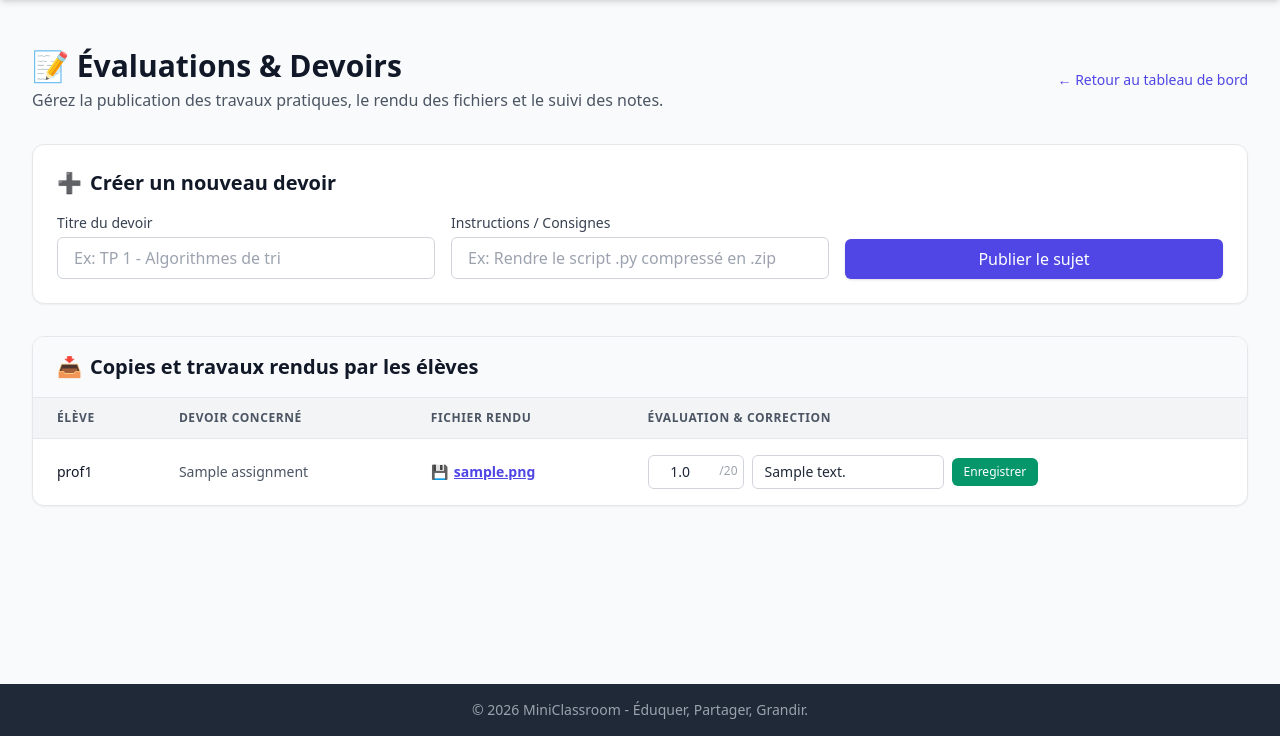
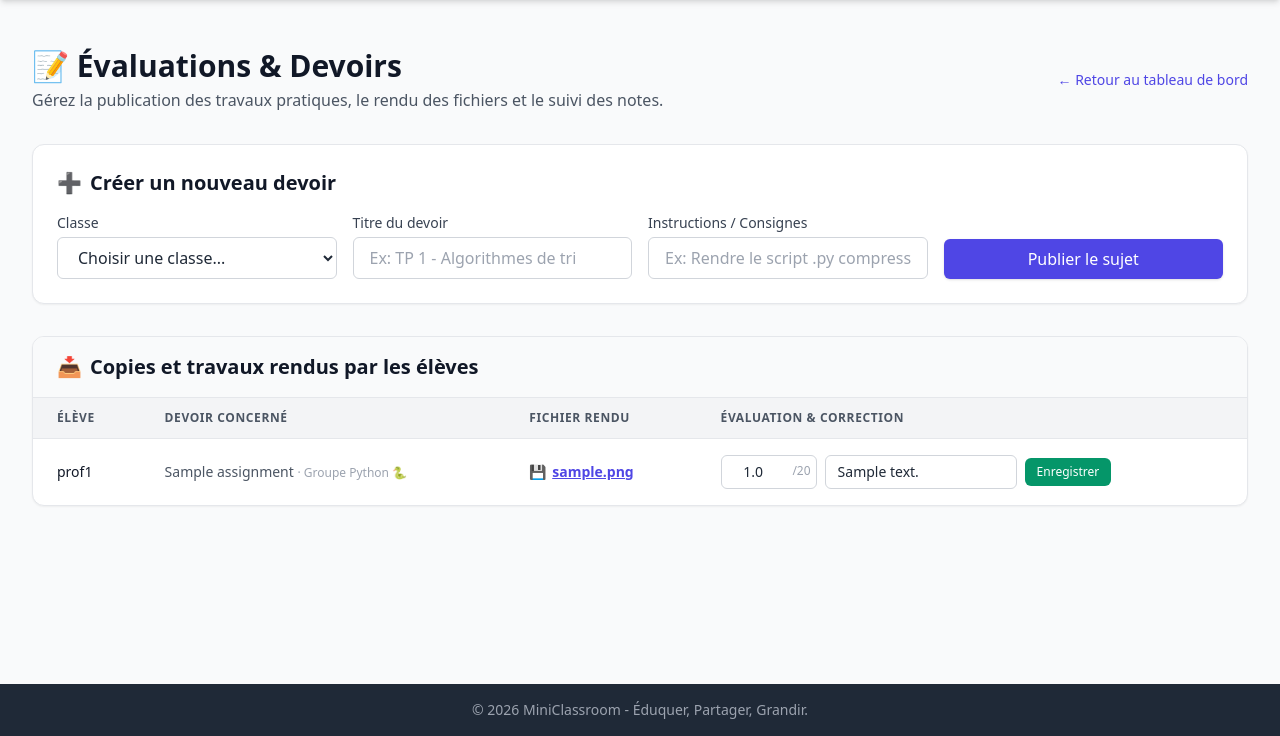
Before and after one commit to JuloEco/Classroom, a Flask app: page /devoirs in a window 1280 px wide. Shown: the part 64-800 px from the top of the page. Run offline with Flask 3, Linux system fonts and the light colour scheme; the visitor is signed in with stand-in values (Sample User, id 1); tables that the repository leaves empty hold one stand-in row (values such as "Sample post"); some libraries are stand-ins or nearby versions.

Commit message:
Add files via upload

```diff
--- a/templates/devoirs.html
+++ b/templates/devoirs.html
@@ -20,8 +20,18 @@
         <h2 class="text-xl font-bold text-gray-900 mb-4 flex items-center gap-2">
             <span>➕</span> Créer un nouveau devoir
         </h2>
-        <form method="POST" action="{{ url_for('devoirs') }}" class="grid grid-cols-1 md:grid-cols-3 gap-4 items-end">
+        <form method="POST" action="{{ url_for('devoirs') }}" class="grid grid-cols-1 md:grid-cols-4 gap-4 items-end">
             <input type="hidden" name="create_assignment" value="1">
+            <div class="md:col-span-1">
+                <label for="classroom_id" class="block text-sm font-medium text-gray-700 mb-1">Classe</label>
+                <select name="classroom_id" id="classroom_id" required
+                        class="w-full px-4 py-2 border border-gray-300 rounded-md bg-white focus:ring-2 focus:ring-indigo-500 focus:border-indigo-500 outline-none transition">
+                    <option value="" disabled selected>Choisir une classe...</option>
+                    {% for classe in classes_prof %}
+                        <option value="{{ classe.id }}">{{ classe.name }}</option>
+                    {% endfor %}
+                </select>
+            </div>
             <div class="md:col-span-1">
                 <label for="title" class="block text-sm font-medium text-gray-700 mb-1">Titre du devoir</label>
                 <input type="text" name="title" id="title" required
@@ -40,6 +50,9 @@
                 </button>
             </div>
         </form>
+        {% if not classes_prof %}
+            <p class="text-xs text-amber-700 mt-3">Vous n'êtes rattaché à aucune classe : demandez à un administrateur de vous en assigner une pour pouvoir publier un devoir.</p>
+        {% endif %}
     </div>
 
     <!-- Tableau des copies à corriger -->
@@ -70,7 +83,7 @@
                         {% for sub, user, assign in rendus %}
                         <tr class="hover:bg-gray-50 transition">
                             <td class="px-6 py-4 font-medium text-gray-900">{{ user.username }}</td>
-                            <td class="px-6 py-4 text-gray-600">{{ assign.title }}</td>
+                            <td class="px-6 py-4 text-gray-600">{{ assign.title }}{% if assign.classroom %} <span class="text-xs text-gray-400">· {{ assign.classroom.name }}</span>{% endif %}</td>
                             <td class="px-6 py-4">
                                 <a href="{{ url_for('telecharger_devoir', filename=sub.filename) }}" class="inline-flex items-center gap-1.5 text-indigo-600 hover:text-indigo-900 font-semibold">
     💾 <span class="underline truncate max-w-xs">{{ sub.filename }}</span>
@@ -122,7 +135,10 @@
             <div class="bg-white rounded-xl shadow-sm border border-gray-200 p-6 flex flex-col justify-between hover:border-gray-300 transition">
                 <div>
                     <div class="flex justify-between items-start gap-2 mb-3">
-                        <h3 class="text-lg font-bold text-gray-800">{{ devoir.title }}</h3>
+                        <div>
+                            <h3 class="text-lg font-bold text-gray-800">{{ devoir.title }}</h3>
+                            {% if devoir.classroom %}<p class="text-xs text-gray-400">{{ devoir.classroom.name }}</p>{% endif %}
+                        </div>
 
                         <!-- Badge de statut dynamique -->
                         {% if devoir.id in mes_rendus %}
```
Also changed, not shown: templates/messagerie.html (+14 -6 lines).
